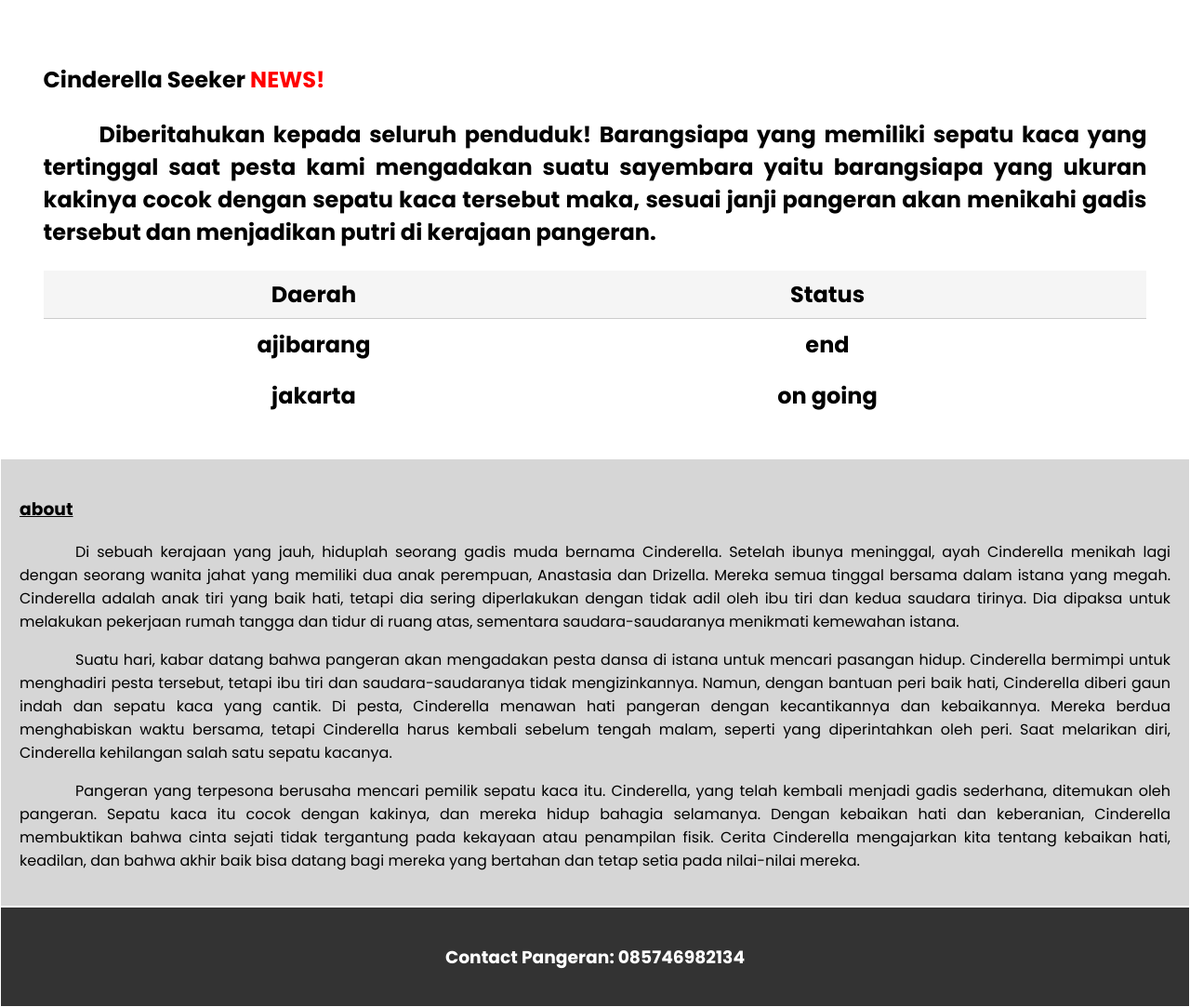
After one commit to HendraMaajid/Project_PrakPemweb, a PHP site: page / in a window 1280 px wide. The commit adds this page. Shown: the part 918-2001 px from the top of the page at 93% size. Run offline with PHP 8.4, Linux system fonts and the light colour scheme; data comes from the database, SQL or seed files in the repository.

Commit message:
menambahkan hommepage dan sedikit membenarkan code PHP nya

```diff
--- /dev/null
+++ b/index.php
@@ -0,0 +1,110 @@
+<?php
+session_start();
+include "koneksi.php";
+
+if (isset($_POST['submit'])) {
+        $id_sayembara = $_POST['id_sayembara'];
+        $_SESSION['id_sayembara'] = $id_sayembara;
+        header("Location: registration.php");
+}
+
+$read ="SELECT * FROM sayembara";
+$query = mysqli_query($conn, $read);
+?>
+
+<!DOCTYPE html>
+<html lang="en">
+<head>
+  <meta charset="UTF-8">
+  <meta name="viewport" content="width=device-width, initial-scale=1.0">
+  <link rel="stylesheet" href="https://fonts.googleapis.com/css2?family=Poppins:wght@300;400;500;600;700&display=swap">
+  <link rel="stylesheet" href="styles.css">
+  <title>Homepage</title>
+</head>
+
+
+<body>
+<div class="home">
+<table>
+	<tr style="background-color: #004792">
+		 <td style="text-align:left; color:#fff; font-size:20px;">
+			<h1>&nbsp Cinderella Seeker</h1>
+		</td>
+	<!-- <th style="align:right"><h3><a href="#">Home</a></h3></th>
+		 <th style="align:right"><h3><a href="#about">About</a></h3></th>
+	--> <td>
+			<form action="login.php" method"post">
+				<div class="tb2">
+					<button type="submit" name="submit">L O G I N</button>
+				</div>
+			</form>
+		</td>
+	</tr>
+	<tr>
+		<td colspan="2">
+			<img class="home_bg" src="img/home_bg_1.png">
+		</td>
+	</tr>
+	<tr>
+		<td colspan="2">
+	<!--	<img class="home_bg" src="home_bg_2.png"> -->
+			<div class="contenthome">
+				<h2>Cinderella Seeker
+					<span class="news">NEWS!</span>
+				<h2>
+				<p>Diberitahukan kepada seluruh penduduk! Barangsiapa yang memiliki sepatu kaca yang tertinggal saat pesta kami mengadakan suatu sayembara yaitu barangsiapa yang ukuran kakinya cocok dengan sepatu kaca tersebut maka, sesuai janji pangeran akan menikahi gadis tersebut dan menjadikan putri di kerajaan pangeran.</p>
+			 <table>
+				<thead>
+						<th>Daerah</th>
+						<th>Status</th>
+						<th></th>
+				</thead>
+				<tbody>
+				<?php
+					while ($row = mysqli_fetch_array($query)) {
+						?>
+						<tr>
+							<td><?php echo $row['daerah']; ?></td>
+							<td><?php echo $row['status']; ?></td>
+							<td>
+								<?php if ($row['status'] == 'On going') { ?>
+									<form action="index.php" method="post">
+										<input type='hidden' name='id_sayembara' value="<?php echo $row['id_sayembara']; ?>">
+										<div class="tb1">
+											<button type="submit" name="submit">
+												Daftar
+											</button>
+										</div>
+									</form>
+								<?php } ?>
+							</td>
+						</tr>
+						<?php
+					}
+				?>
+				</tbody>
+			</table>
+			</div>
+		</td>
+	</tr>
+	<tr>
+		<td colspan="2">
+			<div class="about">
+				<h3><u>about</u></h3>
+				<p>Di sebuah kerajaan yang jauh, hiduplah seorang gadis muda bernama Cinderella. Setelah ibunya meninggal, ayah Cinderella menikah lagi dengan seorang wanita jahat yang memiliki dua anak perempuan, Anastasia dan Drizella. Mereka semua tinggal bersama dalam istana yang megah. Cinderella adalah anak tiri yang baik hati, tetapi dia sering diperlakukan dengan tidak adil oleh ibu tiri dan kedua saudara tirinya. Dia dipaksa untuk melakukan pekerjaan rumah tangga dan tidur di ruang atas, sementara saudara-saudaranya menikmati kemewahan istana.</p>
+				<p>Suatu hari, kabar datang bahwa pangeran akan mengadakan pesta dansa di istana untuk mencari pasangan hidup. Cinderella bermimpi untuk menghadiri pesta tersebut, tetapi ibu tiri dan saudara-saudaranya tidak mengizinkannya. Namun, dengan bantuan peri baik hati, Cinderella diberi gaun indah dan sepatu kaca yang cantik. Di pesta, Cinderella menawan hati pangeran dengan kecantikannya dan kebaikannya. Mereka berdua menghabiskan waktu bersama, tetapi Cinderella harus kembali sebelum tengah malam, seperti yang diperintahkan oleh peri. Saat melarikan diri, Cinderella kehilangan salah satu sepatu kacanya.</p>
+				<p>Pangeran yang terpesona berusaha mencari pemilik sepatu kaca itu. Cinderella, yang telah kembali menjadi gadis sederhana, ditemukan oleh pangeran. Sepatu kaca itu cocok dengan kakinya, dan mereka hidup bahagia selamanya. Dengan kebaikan hati dan keberanian, Cinderella membuktikan bahwa cinta sejati tidak tergantung pada kekayaan atau penampilan fisik. Cerita Cinderella mengajarkan kita tentang kebaikan hati, keadilan, dan bahwa akhir baik bisa datang bagi mereka yang bertahan dan tetap setia pada nilai-nilai mereka.</p>
+			</div>
+		</td>
+	</tr>
+	<tr>
+		<td colspan="2">
+			<div class="cp">
+				<h3>Contact Pangeran: 085746982134</h3>
+			</div>
+		</td>
+	</tr>
+</table>
+</div>
+</body>
+</html>
--- /dev/null
+++ b/logout.php
@@ -0,0 +1,6 @@
+<?php
+    session_start();
+    session_unset();
+    session_destroy();
+    header("Location: index.php");
+?>
--- a/styles.css
+++ b/styles.css
@@ -212,12 +212,13 @@ input {
     }
 
 .contentpangeran td {
+	background-color: #f0f0f0;
       border: 1px solid #ddd;
       padding: 8px;
     }
 
 .contentpangeran th {
-	    border: 1px solid #ddd;
+	 border: 1px solid #ddd;
      padding: 8px;
      background-color: #004792;
 	    color:#fff;
@@ -252,7 +253,7 @@ input {
 			color:red;
 		}
         .about {
-            background-color: #f2f2f2;
+            background-color: #d6d6d6;
             padding: 20px;
 			text-align: justify;
         }
@@ -262,8 +263,6 @@ input {
             padding: 20px;
             text-align: center;
             color: white;
-			width:100vw;
-
         }
 		.home_bg{
 			height: 100vh;
@@ -278,8 +277,8 @@ input {
 			align-items: center;
 			background-color: #fff;
 			margin-top: 20px;
-			margin-left: 5%;
-			margin-right: 5%;
+			margin-left: 2%;
+			margin-right: 2%;
 			padding: 20px;
 		}
 .contenthome table {
@@ -299,10 +298,10 @@ input {
         }
 
 .contenthome th {
-    background-color: #f2f2f2;
-			border-bottom: 1px solid #ddd;
+    background-color: #f5f5f5;
+	border-bottom: 1px solid #111111;
     padding: 8px;
-    text-align: left;
+    text-align: center;
 			border-bottom: 1px solid #ccc;
         }
 .home table {
```
Also changed, not shown: inputsayembara.php (+12 -6 lines), login.php (+12 -2 lines), putri.php (+12 -9 lines), updateputri.php (+10 -4 lines), updatesayembara.php (+12 -6 lines), viewputri.php (+12 -6 lines), viewsayembara.php (+10 -4 lines).
